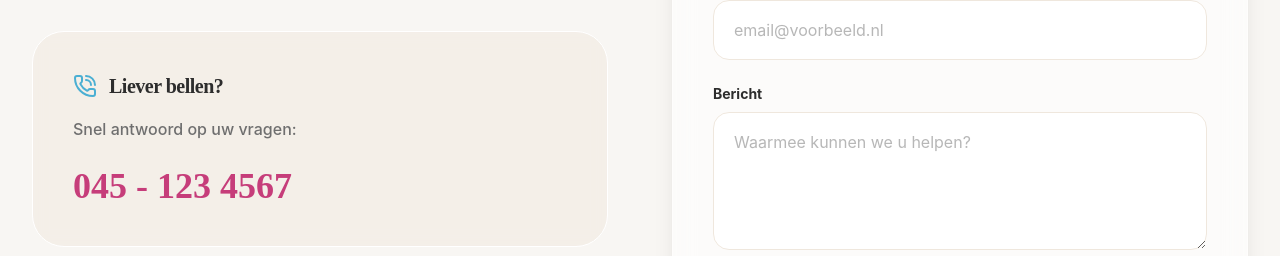
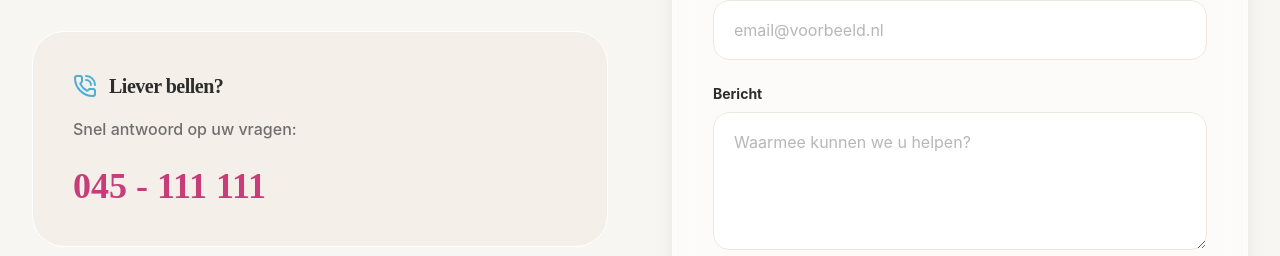
Before and after one commit to Brullie88/Website, a React (Vite) app: page / in a window 1280 px wide. Shown: the part 3083-3339 px from the top of the page. Built offline with nearby package versions, Linux system fonts and the light colour scheme.

Commit message:
Update ContactForm.tsx

```diff
--- a/src/components/ContactForm.tsx
+++ b/src/components/ContactForm.tsx
@@ -20,8 +20,8 @@ export default function ContactForm() {
               <p className="text-levanto-gray mb-6 font-medium">
                 Snel antwoord op uw vragen:
               </p>
-              <a href="tel:+310451234567" className="text-3xl lg:text-4xl font-display font-bold text-levanto-magenta hover:text-levanto-gold transition-colors">
-                045 - 123 4567
+              <a href="tel:+31045111111" className="text-3xl lg:text-4xl font-display font-bold text-levanto-magenta hover:text-levanto-gold transition-colors">
+                045 - 111 111
               </a>
             </div>
           </div>
```
